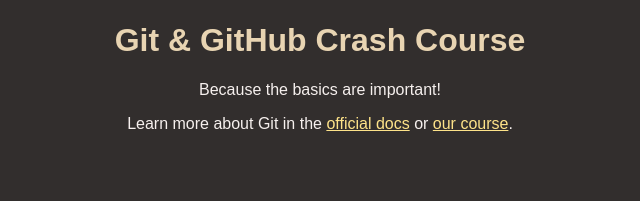
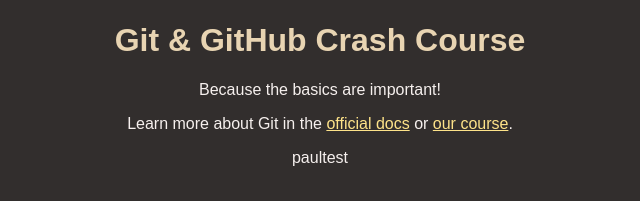
Before and after one commit to pauljmartin16/github-crash-course, a plain HTML site: page index.html in a window 1280 px wide. Shown: the part 147-348 px from the top of the page, without its empty margins (320-960 px from the left). Drawn offline with Linux system fonts and the light colour scheme.

Commit message:
paultest master PR demo

```diff
--- a/index.html
+++ b/index.html
@@ -20,6 +20,7 @@
           <a href="https://git-scm.com/book/en/v2">official docs</a> or
           <a href="https://acad.link/git">our course</a>.
         </p>
+        <p>paultest</p>
       </section>
     </main>
   </body>
```
